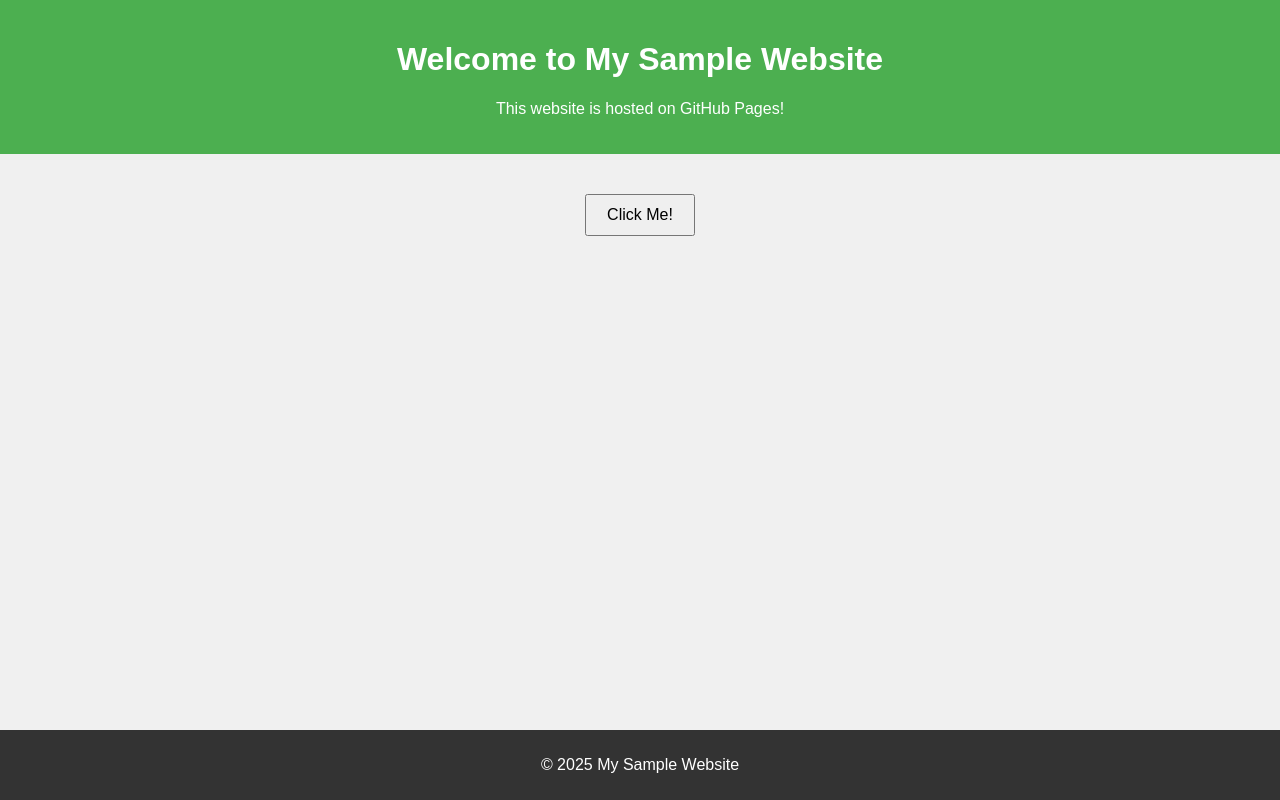
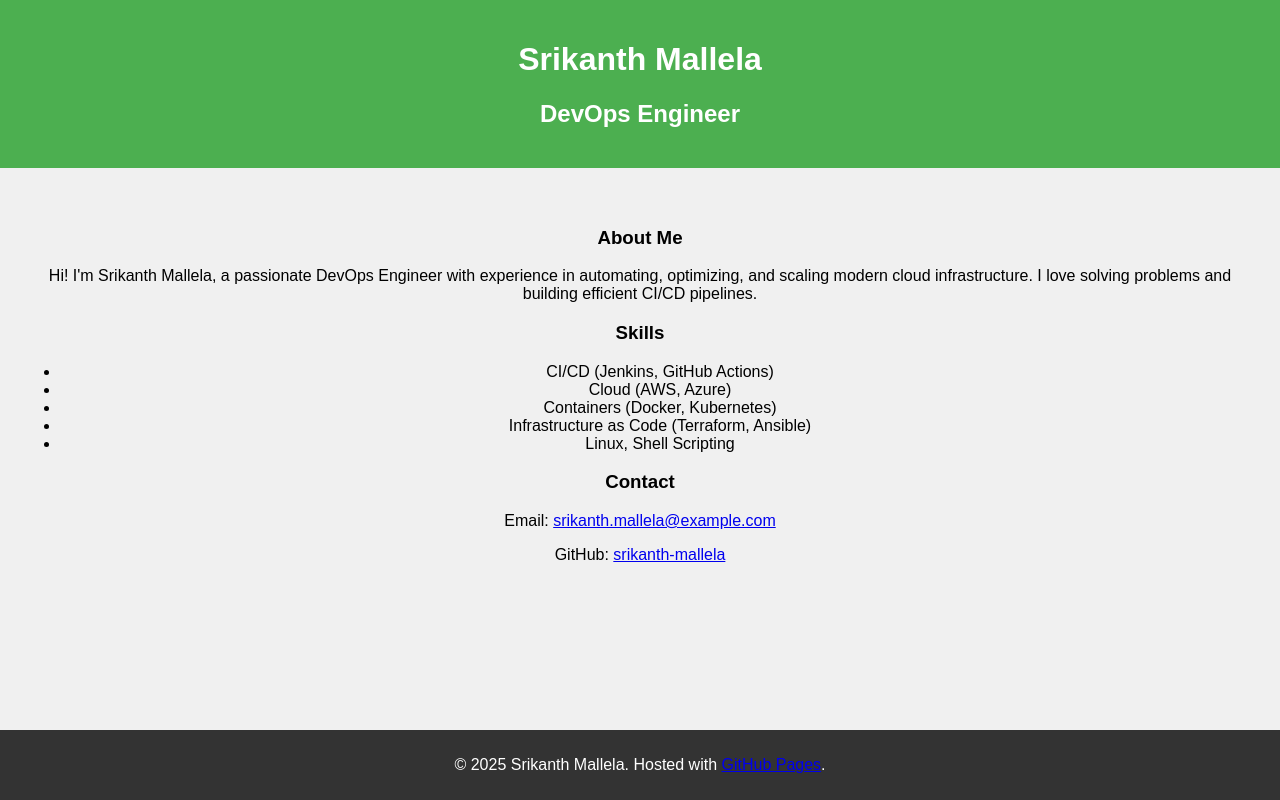
Before and after one commit to srikanth-mallela/SriMallela.github.io, a plain HTML site: page index.html in a window 1280 px wide. Drawn offline with Linux system fonts and the light colour scheme.

Commit message:
Update index.html

```diff
--- a/index.html
+++ b/index.html
@@ -3,24 +3,39 @@
 <head>
     <meta charset="UTF-8">
     <meta name="viewport" content="width=device-width, initial-scale=1.0">
-    <title>My Sample Website</title>
+    <title>Srikanth Mallela | DevOps Engineer</title>
     <link rel="stylesheet" href="style.css">
 </head>
 <body>
+    <div class="container">
         <header>
-        <h1>Welcome to My Sample Website</h1>
-        <p>This website is hosted on GitHub Pages!</p>
+            <h1>Srikanth Mallela</h1>
+            <h2>DevOps Engineer</h2>
         </header>
-
         <main>
-        <button id="clickMe">Click Me!</button>
-        <p id="message"></p>
+            <section>
+                <h3>About Me</h3>
+                <p>Hi! I'm Srikanth Mallela, a passionate DevOps Engineer with experience in automating, optimizing, and scaling modern cloud infrastructure. I love solving problems and building efficient CI/CD pipelines.</p>
+            </section>
+            <section>
+                <h3>Skills</h3>
+                <ul>
+                    <li>CI/CD (Jenkins, GitHub Actions)</li>
+                    <li>Cloud (AWS, Azure)</li>
+                    <li>Containers (Docker, Kubernetes)</li>
+                    <li>Infrastructure as Code (Terraform, Ansible)</li>
+                    <li>Linux, Shell Scripting</li>
+                </ul>
+            </section>
+            <section>
+                <h3>Contact</h3>
+                <p>Email: <a href="mailto:srikanth.mallela@example.com">srikanth.mallela@example.com</a></p>
+                <p>GitHub: <a href="https://github.com/srikanth-mallela" target="_blank">srikanth-mallela</a></p>
+            </section>
         </main>
-
         <footer>
-        <p>&copy; 2025 My Sample Website</p>
+            <p>&copy; 2025 Srikanth Mallela. Hosted with <a href="https://pages.github.com/">GitHub Pages</a>.</p>
         </footer>
-
-    <script src="script.js"></script>
+    </div>
 </body>
 </html>
```
Lines whose indentation alone changed are shown as unchanged.
